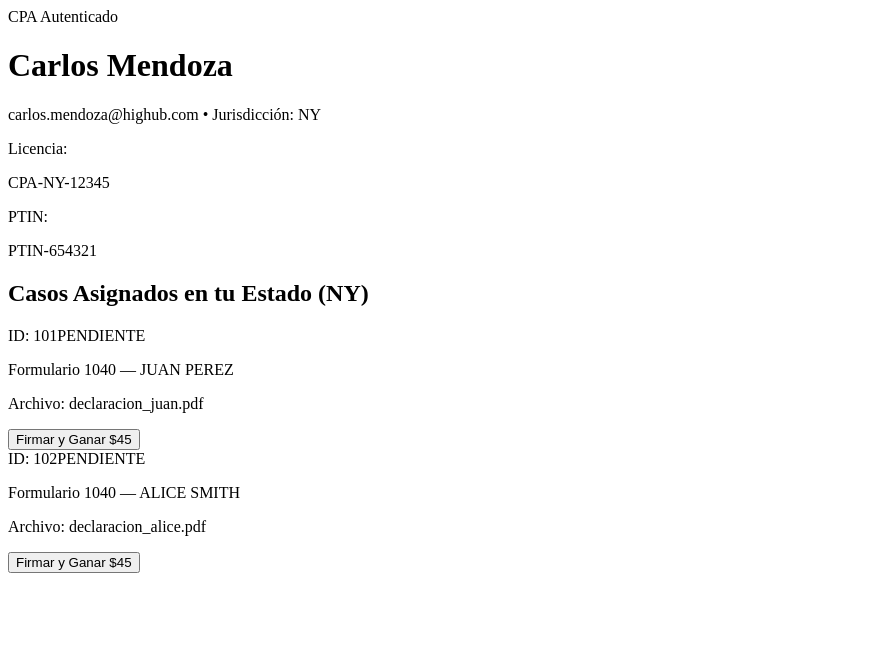
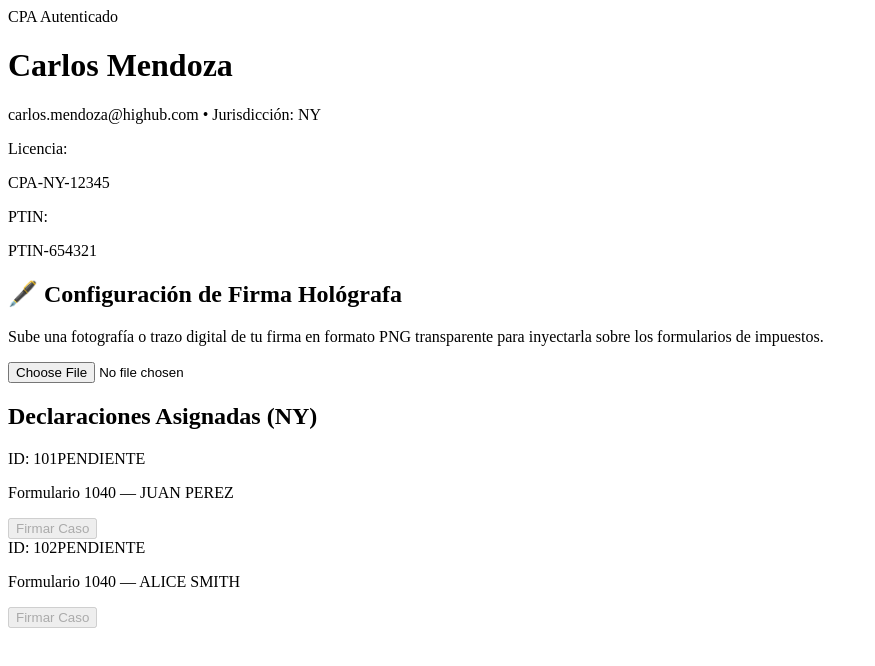
Before and after one commit to licpedrobaldera-collab/AUDIT-INTELLIGENCE-USA.COM-TAX, a Next.js app: page /cpa/dashboard in a window 1280 px wide. Shown: the top 666 px of the page, without its empty margins (0-875 px from the left). Built offline with nearby package versions, Linux system fonts and the light colour scheme.

Commit message:
Refactor CPADashboardPage state management

```diff
--- a/app/cpa/dashboard/page.tsx
+++ b/app/cpa/dashboard/page.tsx
@@ -1,5 +1,5 @@
 "use client";
-import React, { useState, useEffect } from 'react';
+import React, { useState } from 'react';
 
 interface CasoAsignado {
   id: string;
@@ -11,8 +11,8 @@ interface CasoAsignado {
 }
 
 export default function CPADashboardPage() {
-  const [email, setEmail] = useState('carlos.mendoza@highub.com'); // Simulación de sesión
-  const [cpaData, setCpaData] = useState({
+  const [email] = useState('carlos.mendoza@highub.com');
+  const [cpaData] = useState({
     nombre: 'Carlos Mendoza',
     codigo: 'CPA-NY-12345',
     ptin: 'PTIN-654321',
@@ -22,17 +22,35 @@ export default function CPADashboardPage() {
   const [casos, setCasos] = useState<CasoAsignado[]>([
     { id: '101', cliente: 'JUAN_PEREZ', estado: 'NY', formulario: '1040', pdfOriginalPath: 'declaracion_juan.pdf', estatus: 'PENDIENTE' },
     { id: '102', cliente: 'ALICE_SMITH', estado: 'NY', formulario: '1040', pdfOriginalPath: 'declaracion_alice.pdf', estatus: 'PENDIENTE' },
-    { id: '103', cliente: 'ROBERT_CA', estado: 'CA', formulario: '1040', pdfOriginalPath: 'declaracion_robert.pdf', estatus: 'PENDIENTE' },
   ]);
 
-  const [firmaPng, setFirmaPng] = useState<string>('firma_digitalizada_render.png');
+  const [firmaBase64, setFirmaBase64] = useState<string | null>(null);
   const [procesandoId, setProcesandoId] = useState<string | null>(null);
   const [mensaje, setMensaje] = useState<{ texto: string; tipo: 'success' | 'error' } | null>(null);
 
-  // Filtrar casos automáticos por el estado asignado del CPA
-  const casosFiltrados = casos.filter(caso => caso.estado === cpaData.estado);
+  // Procesar archivo PNG local y convertir a Base64 string
+  const handleFirmaUpload = (e: React.ChangeEvent<HTMLInputElement>) => {
+    const file = e.target.files?.[0];
+    if (file) {
+      if (file.type !== "image/png") {
+        setMensaje({ texto: "El formato debe ser estrictamente una imagen PNG (con fondo transparente preferiblemente).", tipo: 'error' });
+        return;
+      }
+      const reader = new FileReader();
+      reader.onloadend = () => {
+        setFirmaBase64(reader.result as string);
+        setMensaje({ texto: "Firma digital cargada y lista para estampar.", tipo: 'success' });
+      };
+      reader.readAsDataURL(file);
+    }
+  };
 
   const ejecutarFirma = async (caso: CasoAsignado) => {
+    if (!firmaBase64) {
+      setMensaje({ texto: "❌ Error: Debes subir tu firma en formato PNG antes de procesar el documento.", tipo: 'error' });
+      return;
+    }
+
     setProcesandoId(caso.id);
     setMensaje(null);
 
@@ -47,21 +65,20 @@ export default function CPADashboardPage() {
           ptin: cpaData.ptin,
           estado: caso.estado,
           cliente: caso.cliente,
-          firmaPng: firmaPng
+          firmaPngBase64: firmaBase64 // Pasamos el binario codificado
         })
       });
 
       const resultado = await response.json();
 
       if (response.ok) {
-        setMensaje({ texto: `¡Caso de ${caso.cliente} firmado! Se ha procesado tu comisión de $45.`, tipo: 'success' });
-        // Actualizar el estado de la UI localmente (Bloquear preliminar)
+        setMensaje({ texto: `¡Caso firmado e inmovilizado con éxito! Registrada tu comisión de $45.`, tipo: 'success' });
         setCasos(prev => prev.map(c => c.id === caso.id ? { ...c, estatus: 'FIRMADO' } : c));
       } else {
-        setMensaje({ texto: resultado.error || 'Error al procesar la firma', tipo: 'error' });
+        setMensaje({ texto: resultado.error || 'Fallo de procesamiento', tipo: 'error' });
       }
     } catch (err) {
-      setMensaje({ texto: 'Error de conexión con el motor de firma.', tipo: 'error' });
+      setMensaje({ texto: 'Error de comunicación con el motor de firma.', tipo: 'error' });
     } finally {
       setProcesandoId(null);
     }
@@ -69,7 +86,7 @@ export default function CPADashboardPage() {
 
   return (
     <div className="p-6 max-w-5xl mx-auto bg-gray-50 min-h-screen text-gray-800">
-      {/* Encabezado Perfil */}
+      {/* Perfil del CPA */}
       <div className="bg-white p-6 rounded-xl shadow-sm border border-gray-200 mb-8 flex flex-col md:flex-row justify-between items-start md:items-center gap-4">
         <div>
           <span className="bg-indigo-50 text-indigo-700 text-xs font-bold px-2.5 py-1 rounded-full uppercase">CPA Autenticado</span>
@@ -82,7 +99,27 @@ export default function CPADashboardPage() {
         </div>
       </div>
 
-      {/* Alertas */}
+      {/* Caja de Carga de Firma Física */}
+      <div className="bg-white p-6 rounded-xl shadow-sm border border-gray-200 mb-8">
+        <h2 className="text-sm font-bold text-gray-900 uppercase tracking-wider mb-2">🖋️ Configuración de Firma Hológrafa</h2>
+        <p className="text-xs text-gray-500 mb-4">Sube una fotografía o trazo digital de tu firma en formato PNG transparente para inyectarla sobre los formularios de impuestos.</p>
+        <div className="flex flex-col sm:flex-row items-center gap-4">
+          <input
+            type="file"
+            accept="image/png"
+            onChange={handleFirmaUpload}
+            className="block w-full text-xs text-gray-500 file:mr-4 file:py-2 file:px-4 file:rounded-md file:border-0 file:text-xs file:font-semibold file:bg-indigo-50 file:text-indigo-700 hover:file:bg-indigo-100 cursor-pointer"
+          />
+          {firmaBase64 && (
+            <div className="p-2 border border-dashed border-gray-200 rounded-lg bg-gray-50">
+              {/* eslint-disable-next-line @next/next/no-img-element */}
+              <img src={firmaBase64} alt="Firma Preliminar" className="h-12 max-w-[150px] object-contain mix-blend-multiply" />
+            </div>
+          )}
+        </div>
+      </div>
+
+      {/* Alertas dinámicas */}
       {mensaje && (
         <div className={`p-4 mb-6 rounded-lg font-medium text-sm border ${
           mensaje.tipo === 'success' ? 'bg-emerald-50 text-emerald-800 border-emerald-200' : 'bg-red-50 text-red-800 border-red-200'
@@ -91,10 +128,10 @@ export default function CPADashboardPage() {
         </div>
       )}
 
-      {/* Listado de Casos */}
-      <h2 className="text-lg font-bold text-gray-900 mb-4">Casos Asignados en tu Estado ({cpaData.estado})</h2>
+      {/* Casos por firmar */}
+      <h2 className="text-lg font-bold text-gray-900 mb-4">Declaraciones Asignadas ({cpaData.estado})</h2>
       <div className="grid grid-cols-1 gap-4">
-        {casosFiltrados.map((caso) => (
+        {casos.filter(c => c.estado === cpaData.estado).map((caso) => (
           <div key={caso.id} className="bg-white p-5 rounded-xl shadow-xs border border-gray-200 flex flex-col md:flex-row justify-between items-stretch md:items-center gap-4">
             <div>
               <div className="flex items-center gap-2">
@@ -104,22 +141,22 @@ export default function CPADashboardPage() {
                 }`}>{caso.estatus}</span>
               </div>
               <p className="text-base font-bold text-gray-900 mt-1">Formulario {caso.formulario} — {caso.cliente.replace('_', ' ')}</p>
-              <p className="text-xs text-gray-400 mt-1 font-mono">Archivo: {caso.pdfOriginalPath}</p>
             </div>
 
             <div className="flex items-center justify-end gap-3">
               {caso.estatus === 'FIRMADO' ? (
-                <div className="text-right">
-                  <span className="text-emerald-600 font-bold text-sm block">✓ Completado</span>
-                  <span className="text-xs text-gray-400 font-medium">+$45 USD Acumulados</span>
-                </div>
+                <span className="text-emerald-600 font-bold text-sm">✓ Firmado (+$45)</span>
               ) : (
                 <button
                   onClick={() => ejecutarFirma(caso)}
-                  disabled={procesandoId !== null}
-                  className="bg-indigo-600 hover:bg-indigo-700 disabled:bg-gray-300 text-white font-semibold py-2 px-5 rounded-lg text-sm transition-colors shadow-xs"
+                  disabled={procesandoId !== null || !firmaBase64}
+                  className={`font-semibold py-2 px-5 rounded-lg text-sm transition-colors shadow-xs ${
+                    !firmaBase64
+                      ? 'bg-gray-100 text-gray-400 cursor-not-allowed border border-gray-200'
+                      : 'bg-indigo-600 hover:bg-indigo-700 text-white'
+                  }`}
                 >
-                  {procesandoId === caso.id ? 'Estampando firma...' : 'Firmar y Ganar $45'}
+                  {procesandoId === caso.id ? 'Estampando...' : 'Firmar Caso'}
                 </button>
               )}
             </div>
```
